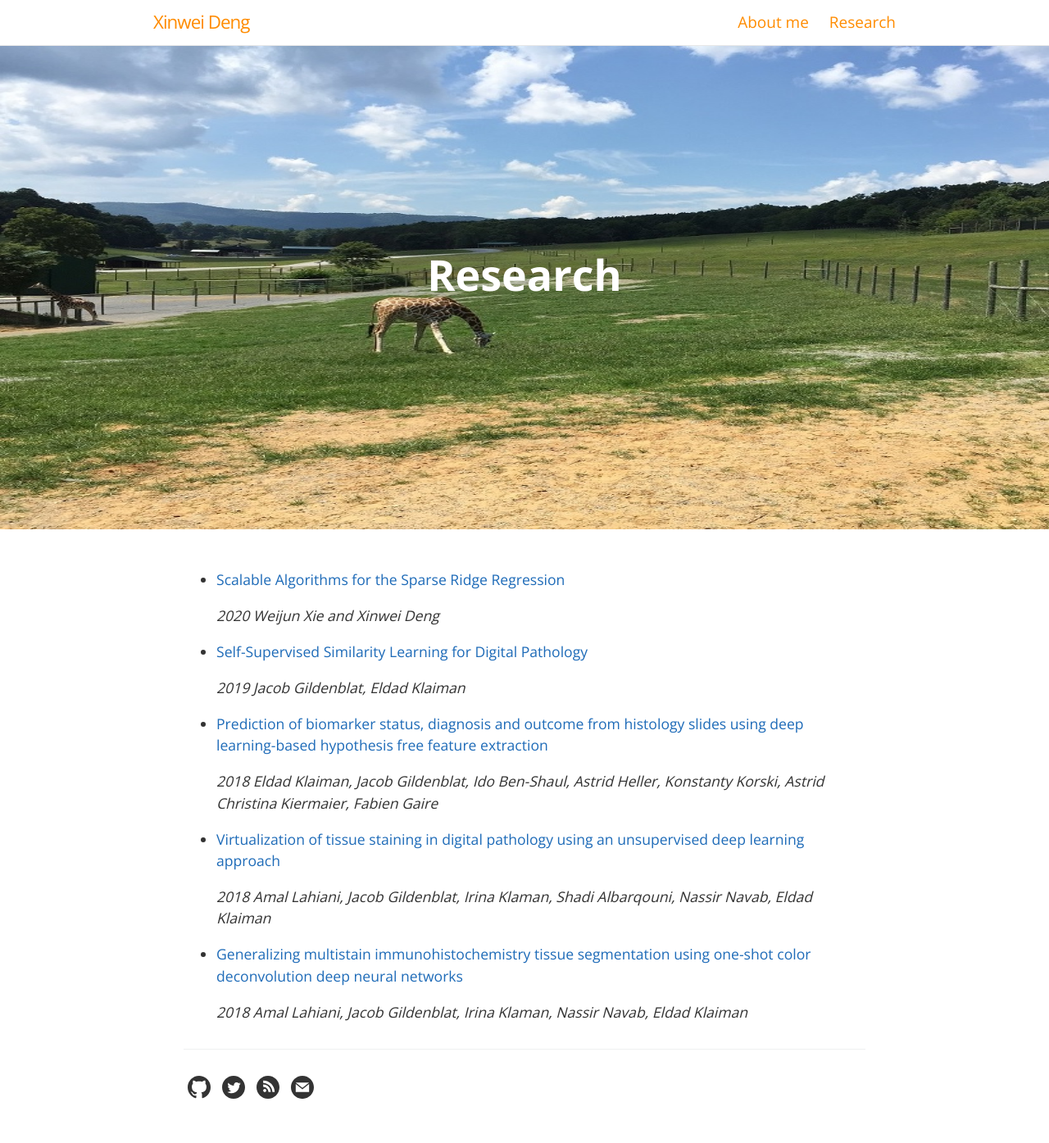
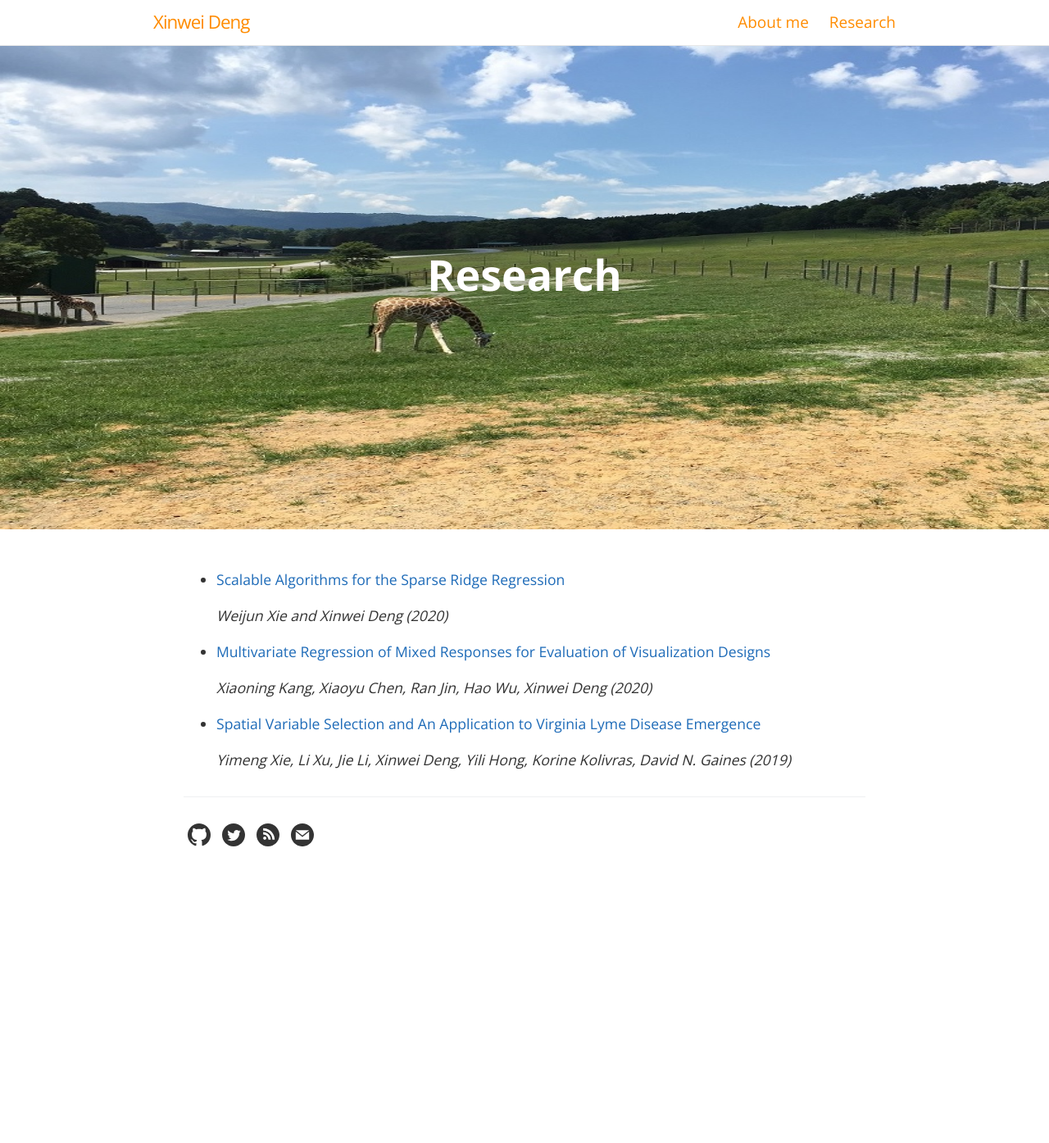
Before and after one commit to xwdeng80/blog, a Jekyll site: the page built from papers.md, in a window 1280 px wide. Shown: the whole page at 82% size. Built offline with Jekyll 4.4.1, drawn with Linux system fonts in a browser that asks for light colours; after the commit the page ends 1087 px from its top, so only the background shows below that.

Commit message:
Update papers.md

```diff
--- a/papers.md
+++ b/papers.md
@@ -5,20 +5,12 @@ title: Research
 
 - [Scalable Algorithms for the Sparse Ridge Regression](https://arxiv.org/abs/1806.03756)
 
-	*2020 Weijun Xie and Xinwei Deng*
+	*Weijun Xie and Xinwei Deng (2020)*
 
-- [Self-Supervised Similarity Learning for Digital Pathology](https://arxiv.org/abs/1905.08139)
+- [Multivariate Regression of Mixed Responses for Evaluation of Visualization Designs](https://arxiv.org/abs/2004.02051)
 
-	*2019 Jacob Gildenblat, Eldad Klaiman*
+	*Xiaoning Kang, Xiaoyu Chen, Ran Jin, Hao Wu, Xinwei Deng (2020)*
 
-- [Prediction of biomarker status, diagnosis and outcome from histology slides using deep learning-based hypothesis free feature extraction](https://ascopubs.org/doi/abs/10.1200/JCO.2019.37.15_suppl.3140?af=R&)
+- [Spatial Variable Selection and An Application to Virginia Lyme Disease Emergence](https://arxiv.org/abs/1809.06418)
 
-	*2018 Eldad Klaiman, Jacob Gildenblat, Ido Ben-Shaul, Astrid Heller, Konstanty Korski, Astrid Christina Kiermaier, Fabien Gaire*
-
-- [Virtualization of tissue staining in digital pathology using an unsupervised deep learning approach](https://arxiv.org/abs/1810.06415)
-
-	*2018 Amal Lahiani, Jacob Gildenblat, Irina Klaman, Shadi Albarqouni, Nassir Navab, Eldad Klaiman*
-
-- [Generalizing multistain immunohistochemistry tissue segmentation using one-shot color deconvolution deep neural networks](https://arxiv.org/abs/1805.06958)
-
-	*2018 Amal Lahiani, Jacob Gildenblat, Irina Klaman, Nassir Navab, Eldad Klaiman*
+	*Yimeng Xie, Li Xu, Jie Li, Xinwei Deng, Yili Hong, Korine Kolivras, David N. Gaines (2019)*
```
